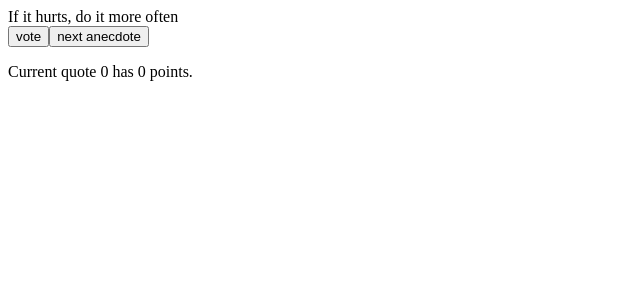
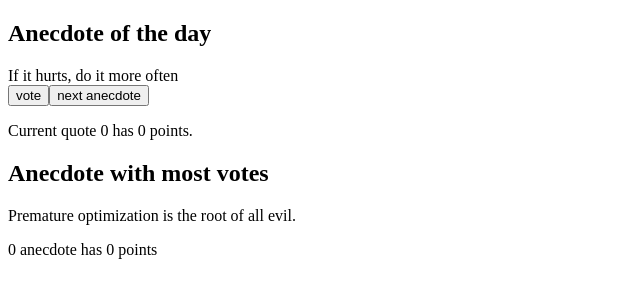
Before and after one commit to JoonasHeinonen/Full-Stack-Open, a React (Create React App) app in the folder part_one/unicafe/: page / in a window 1280 px wide. Shown: the top 300 px of the page, without its empty margins (0-640 px from the left). Built offline with nearby package versions, Linux system fonts and the light colour scheme.

Commit message:
Assignment 1.14 completed.

```diff
--- a/part_one/unicafe/src/App.js
+++ b/part_one/unicafe/src/App.js
@@ -1,4 +1,14 @@
 import React, { useState } from 'react'
+
+const MostPopularAnecdote = (props) => {
+  return (
+    <div>
+      <h2>Anecdote with most votes</h2>
+      <p>{props.value}</p>
+      <p>{props.index} anecdote has {props.points} points</p>
+    </div>
+  )
+}
 
 const App = () => {
   const anecdotes = [
@@ -17,7 +27,7 @@ const App = () => {
       .split('')
       .map(parseFloat)
   );
-
+  const [popular, setPopular] = useState(4);
 
   let selectRandom = () => {
     let select = Math.floor(Math.random() * anecdotes.length);
@@ -29,16 +39,22 @@ const App = () => {
     const copy = [...points]
     copy[selectedAnecdote] += 1;
     setPoints(copy);
+
+    if (copy[selectedAnecdote] > points[popular]) {
+      setPopular(selectedAnecdote)
+    }
   }
 
   return (
     <div>
+      <h2>Anecdote of the day</h2>
       <div>
         {anecdotes[selected]}
       </div>
       <button onClick={() => { vote (selected)}}>vote</button>
       <button onClick={selectRandom}>next anecdote</button>
       <p>Current quote {selected} has {points[selected]} points. </p>
+      <MostPopularAnecdote value={anecdotes[popular]} index={selected} points={points[popular]} />
     </div>
   )
 }
```
Also changed, not shown: 1 other file (tests, documents, lock files or other folders).
